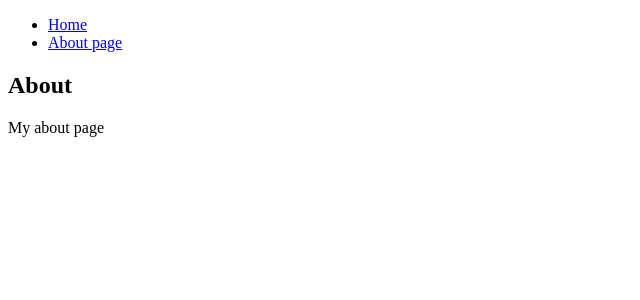
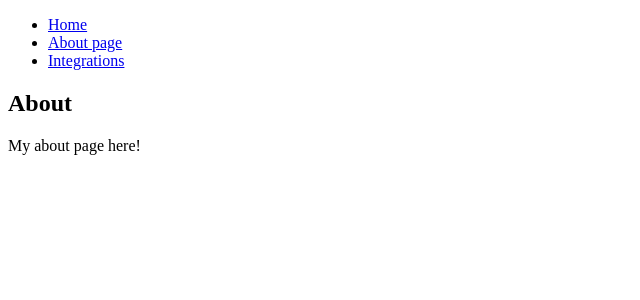
Before and after one commit to MaartenGDev/mydashboard, a React app: page /about in a window 1280 px wide. Shown: the top 300 px of the page, without its empty margins (0-640 px from the left). Built offline with nearby package versions, Linux system fonts and the light colour scheme.

Commit message:
Added integrations page

```diff
--- a/src/components/App.js
+++ b/src/components/App.js
@@ -1,29 +1,26 @@
-import React from 'react'
+import React from 'react';
 import {
     BrowserRouter as Router,
     Route,
     Link
-} from 'react-router-dom'
+} from 'react-router-dom';
 
 import Home from './home/HomePage';
 import About from './about/AboutPage';
+import Header from './common/Header';
+import Integrations from './integration/IntegrationsPage';
 
 class App extends React.Component {
     render() {
         return (
             <Router>
-                <header>
-                    <nav>
-                        <ul>
-                            <li><Link to="/">Home</Link></li>
-                            <li><Link to="/about">About page</Link></li>
-                        </ul>
-                    </nav>
-                    <main>
-                        <Route exact path="/" component={Home}/>
-                        <Route path="/about" component={About}/>
-                    </main>
-                </header>
+                <main>
+                    <Header />
+
+                    <Route exact path="/" component={Home}/>
+                    <Route path="/about" component={About}/>
+                    <Route path="/integrations" component={Integrations}/>
+                </main>
             </Router>
         );
     }
--- a/src/components/about/AboutPage.js
+++ b/src/components/about/AboutPage.js
@@ -5,7 +5,7 @@ class AboutPage extends React.Component {
         return (
             <section>
                 <h1>About</h1>
-                <p>My about page</p>
+                <p>My about page here!</p>
             </section>
         );
     }
--- /dev/null
+++ b/src/components/common/Header.js
@@ -0,0 +1,19 @@
+import React, {PropTypes} from 'react';
+import {Link, IndexLink} from 'react-router-dom';
+
+
+const Header = () => {
+    return (
+        <header>
+            <nav>
+                <ul>
+                    <li><Link to="/">Home</Link></li>
+                    <li><Link to="/about">About page</Link></li>
+                    <li><Link to="/integrations">Integrations</Link></li>
+                </ul>
+            </nav>
+        </header>
+    );
+};
+
+export default Header;
--- /dev/null
+++ b/src/components/integration/IntegrationsPage.js
@@ -0,0 +1,21 @@
+import React from 'react';
+
+class IntegrationsPage extends React.Component {
+    render() {
+        return (
+            <section>
+                <h1>Integrations</h1>
+
+                <ul>
+                    <li>Integration 1</li>
+                    <li>Integration 2</li>
+                    <li>Integration 3</li>
+                    <li>Integration 4</li>
+                    <li>Integration 5</li>
+                </ul>
+            </section>
+        );
+    }
+}
+
+export default IntegrationsPage;
```
